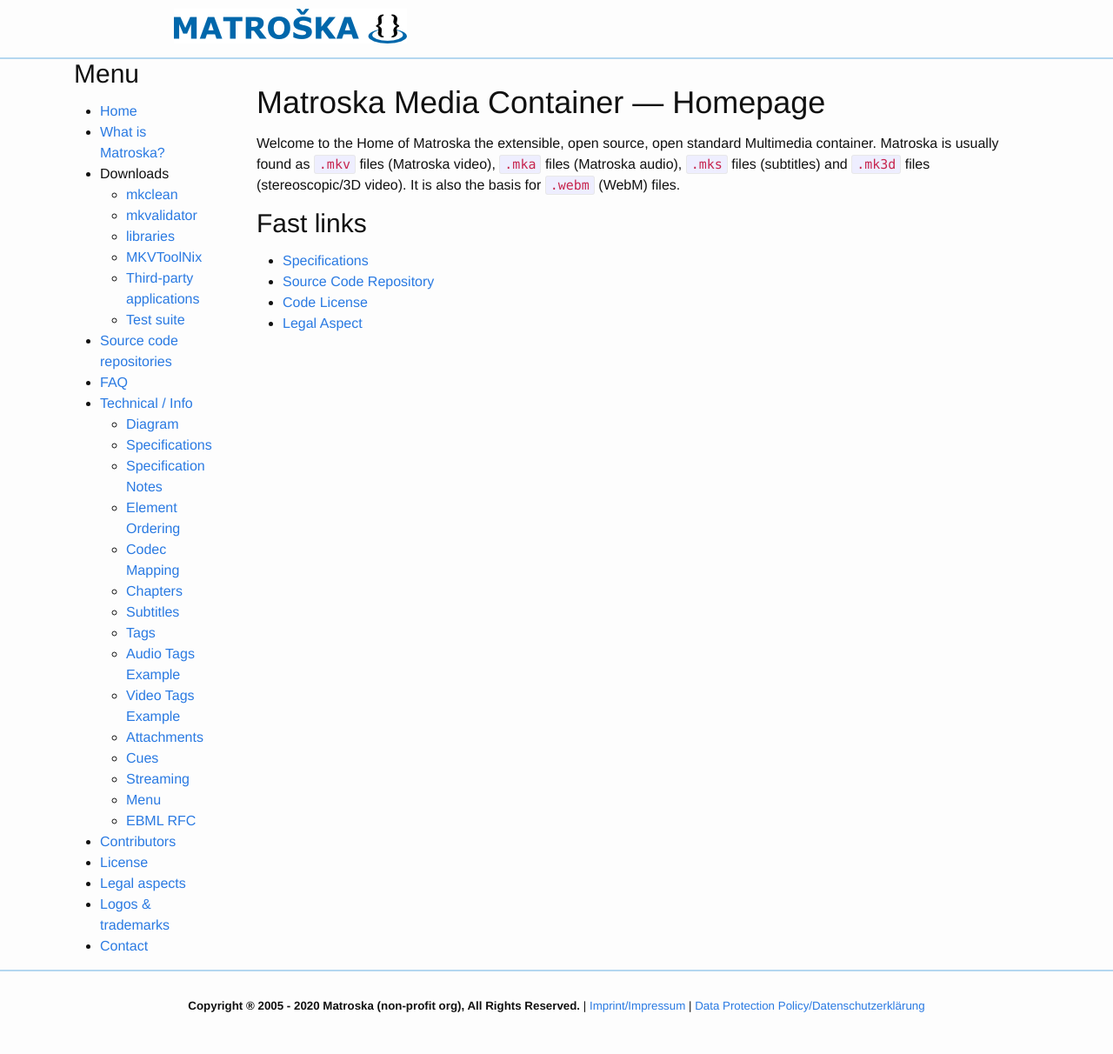
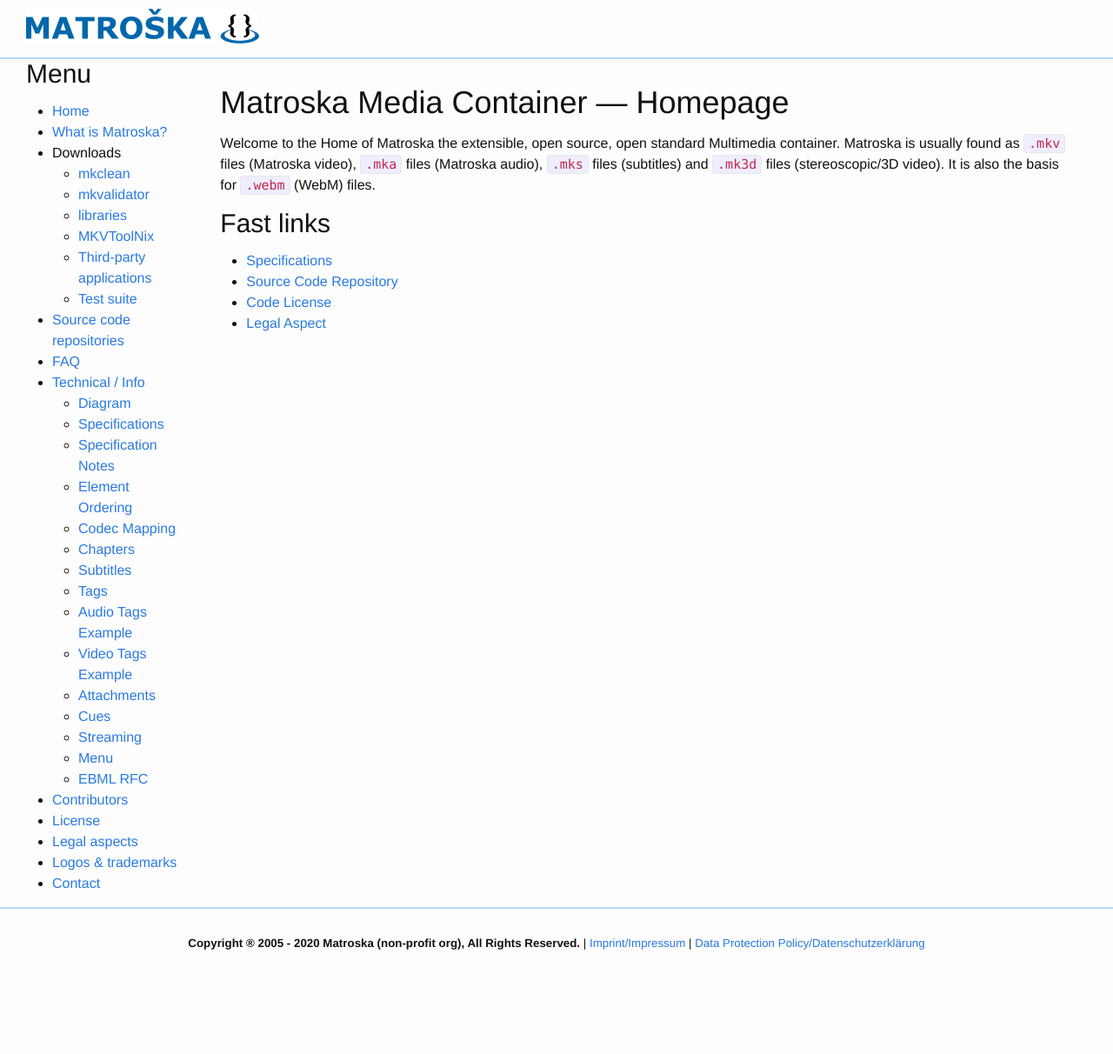
Before and after one commit to Matroska-Org/infrastructure, a Jekyll site: the page built from website/index.md, in a window 1280 px wide. Shown: the whole page at 87% size. Built offline with Jekyll 4.4.1, drawn with Linux system fonts in a browser that asks for light colours; after the commit the page ends 1140 px from its top, so only the background shows below that.

Commit message:
make whole content wider
The layout is responsive; therefore it does still look good on smaller
screens.

On larger screens this allows for much more content to be
visible. Especially the menu gains from not word-wrapping almost every
second entry.

```diff
--- a/website/_layouts/default.html
+++ b/website/_layouts/default.html
@@ -6,7 +6,7 @@
   {% include head.html %}
   <body>
     {% include header.html %}
-    <div class="container">
+    <div class="container-fluid">
       <div class="sidebar col-md-2">
         {% include sidebar.html %}
       </div>
--- a/website/css/main.scss
+++ b/website/css/main.scss
@@ -22,7 +22,7 @@ $grey-color-light: lighten($grey-color, 40%);
 $grey-color-dark:  darken($grey-color, 25%);
 
 // Width of the content area
-$content-width:    1000px;
+$content-width:    1600px;
 
 $on-palm:          600px;
 $on-laptop:        800px;
```
